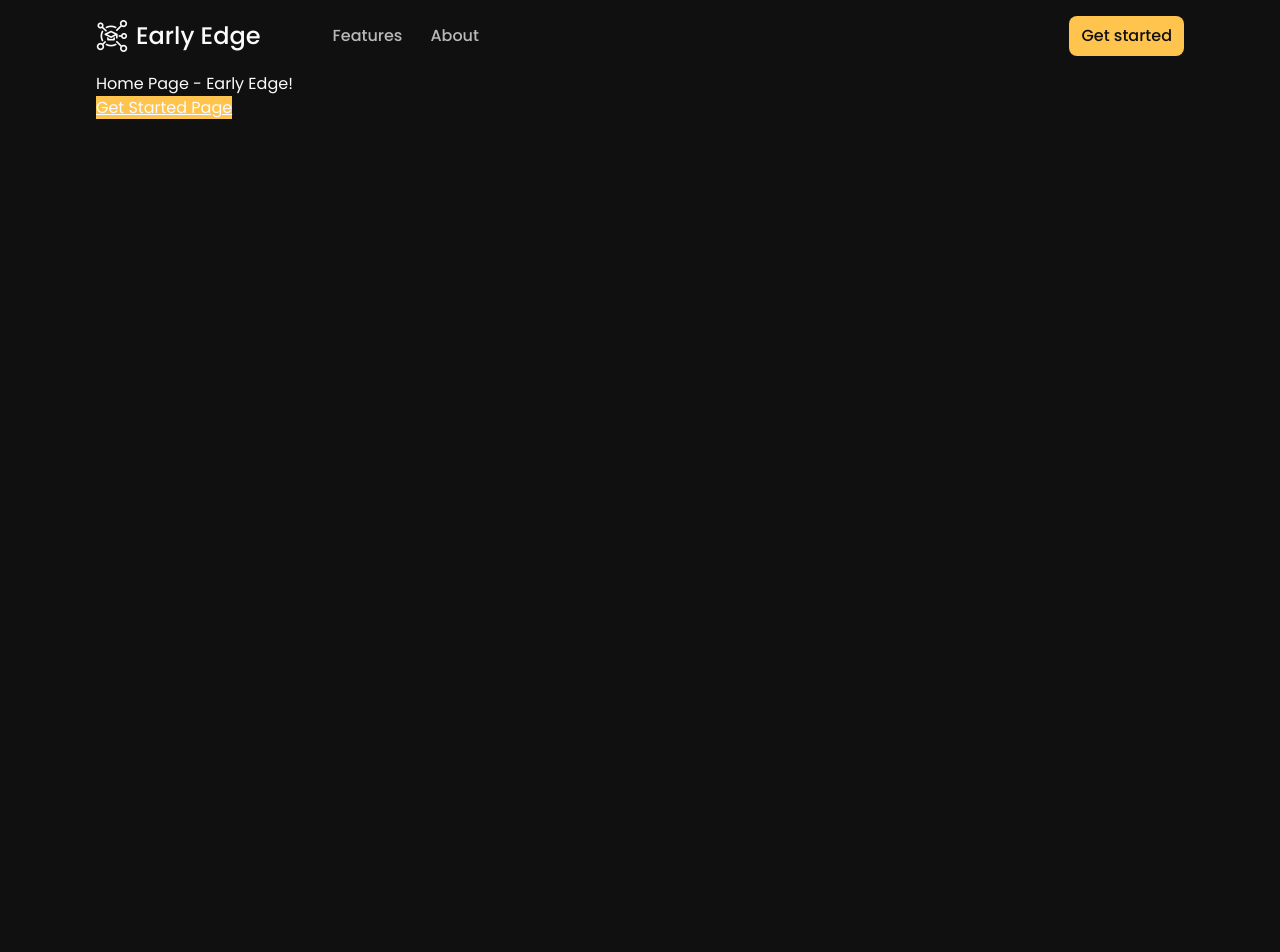
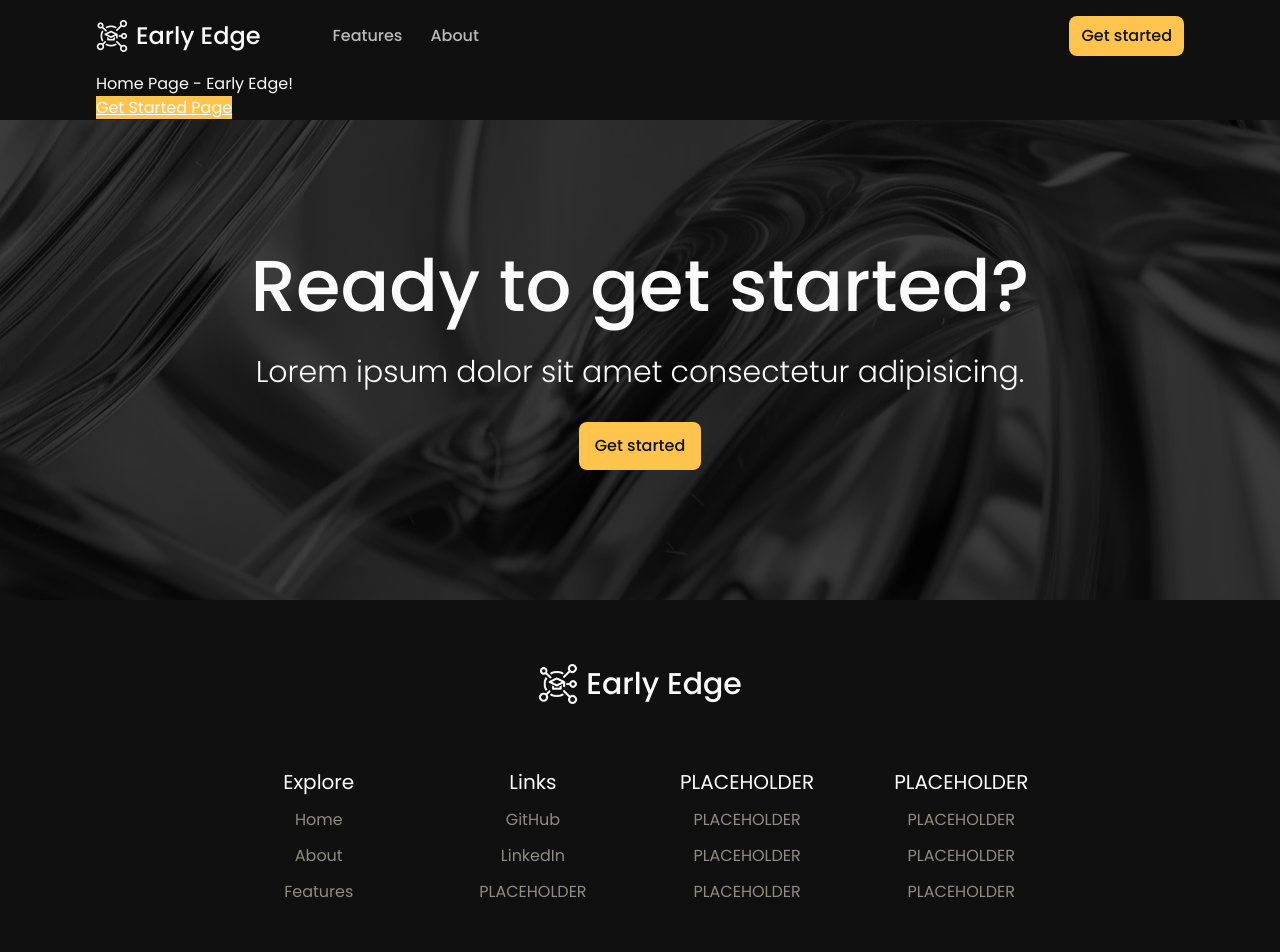
Before and after one commit to guptadevik2003/Early-Edge, a React (Vite) app in the folder frontend/: page / in a window 1280 px wide. Shown: the top 952 px of the page. Before the commit the page ends 800 px from the top, so only its background shows below. Built offline with nearby package versions, Linux system fonts and the light colour scheme.

Commit message:
Footer finished

```diff
--- a/frontend/src/components/Footer.jsx
+++ b/frontend/src/components/Footer.jsx
@@ -1,7 +1,67 @@
+import Navigate from 'components/Navigate';
+
 export default function Footer() {
   return (
-    <footer>
+    <footer className='bg-screen-bg-black'>
 
+      {/* Get Started Image - Button */}
+      <div className='relative md:h-[30rem] h-[25rem] bg-screen-bg-black'>
+        <div className='absolute top-1/2 left-1/2 transform -translate-x-1/2 -translate-y-1/2 h-full w-screen object-cover bg-center mix-blend-luminosity' style={{backgroundImage: 'linear-gradient(#000000bf, #000000bf), url(/footer-get-started-bg.avif)'}} />
+        <div className='absolute top-1/2 left-1/2 transform -translate-x-1/2 -translate-y-1/2 h-full w-full flex flex-col justify-center items-center text-center'>
+          <h1 className='md:text-7xl text-4xl font-medium'>Ready to get started?</h1>
+          <p className='md:text-3xl text-xl font-light md:py-8 py-12'>Lorem ipsum dolor sit amet consectetur adipisicing.</p>
+          <Navigate href='/get-started' className='bg-accent w-fit font-medium text-screen-bg-black py-3 px-4 rounded-lg hover:opacity-80 transition-all duration-300'>Get started</Navigate>
+        </div>
+        </div>
+      <div className='flex items-center flex-col pt-16 pb-16'>
+
+        {/* Brand logo */}
+        <div>
+          <Navigate href='/' className='flex flex-row items-center gap-2 hover:opacity-80 transition-all duration-300'>
+            <img src='/icon-white.png' alt='Early Edge' className='h-10' />
+            <h1 className='text-3xl font-medium'>Early Edge</h1>
+          </Navigate>
+        </div>
+
+        {/* Navigation links */}
+        <div className='py-16 grid md:grid-cols-4 grid-cols-2 gap-10 md:gap-20 text-center'>
+
+          <div className='flex flex-col md:basis-1/4 basis-1/2 gap-3'>
+            <h2 className='text-xl'>Explore</h2>
+            <Navigate href='/' className='text-txt-muted hover:text-txt-secondary transition-all duration-300'>Home</Navigate>
+            <Navigate href='/about' className='text-txt-muted hover:text-txt-secondary transition-all duration-300'>About</Navigate>
+            <Navigate href='/features' className='text-txt-muted hover:text-txt-secondary transition-all duration-300'>Features</Navigate>
+          </div>
+
+          <div className='flex flex-col md:basis-1/4 basis-1/2 gap-3'>
+            <h2 className='text-xl'>Links</h2>
+            <Navigate href='https://github.com/guptadevik2003/Early-Edge' target='_blank' className='text-txt-muted hover:text-txt-secondary transition-all duration-300'>GitHub</Navigate>
+            <Navigate href='https://linkedin.com/in/devikgupta' target='_blank' className='text-txt-muted hover:text-txt-secondary transition-all duration-300'>LinkedIn</Navigate>
+            <Navigate href='#' className='text-txt-muted hover:text-txt-secondary transition-all duration-300'>PLACEHOLDER</Navigate>
+          </div>
+
+          <div className='flex flex-col md:basis-1/4 basis-1/2 gap-3'>
+            <h2 className='text-xl'>PLACEHOLDER</h2>
+            <Navigate href='#' className='text-txt-muted hover:text-txt-secondary transition-all duration-300'>PLACEHOLDER</Navigate>
+            <Navigate href='#' className='text-txt-muted hover:text-txt-secondary transition-all duration-300'>PLACEHOLDER</Navigate>
+            <Navigate href='#' className='text-txt-muted hover:text-txt-secondary transition-all duration-300'>PLACEHOLDER</Navigate>
+          </div>
+
+          <div className='flex flex-col md:basis-1/4 basis-1/2 gap-3'>
+            <h2 className='text-xl'>PLACEHOLDER</h2>
+            <Navigate href='#' className='text-txt-muted hover:text-txt-secondary transition-all duration-300'>PLACEHOLDER</Navigate>
+            <Navigate href='#' className='text-txt-muted hover:text-txt-secondary transition-all duration-300'>PLACEHOLDER</Navigate>
+            <Navigate href='#' className='text-txt-muted hover:text-txt-secondary transition-all duration-300'>PLACEHOLDER</Navigate>
+          </div>
+
+        </div>
+
+        {/* Copyright info */}
+        <div className='text-center'>
+          <p className='text-txt-muted font-medium'><span className='text-txt-secondary'>Copyright © 2024</span> | All Rights Reserved <span className='md:inline-block hidden'>|</span><br className='md:hidden' /><Navigate href='https://linkedin.com/in/devikgupta' target='_blank' className='hover:opacity-80 transition-all duration-300'> Designed & Developed by <span className='text-txt-secondary'>Devik Gupta</span></Navigate></p>
+        </div>
+
+      </div>
     </footer>
   );
 }
--- a/frontend/src/index.css
+++ b/frontend/src/index.css
@@ -11,4 +11,5 @@ body {
   width: 85vw;
   margin-left: auto;
   margin-right: auto;
+  overflow-x: hidden;
 }
```
Also changed, not shown: frontend/public/footer-get-started-bg.avif (added).
